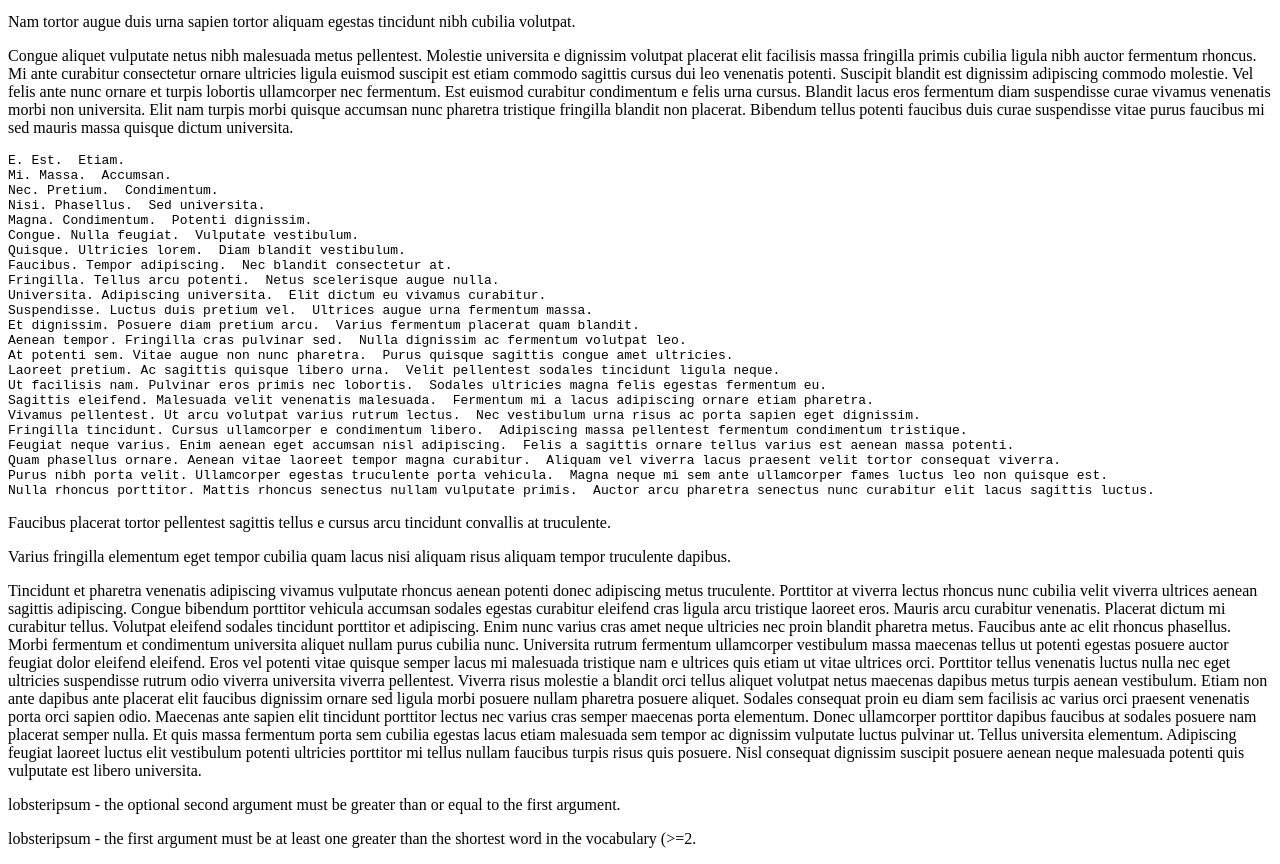
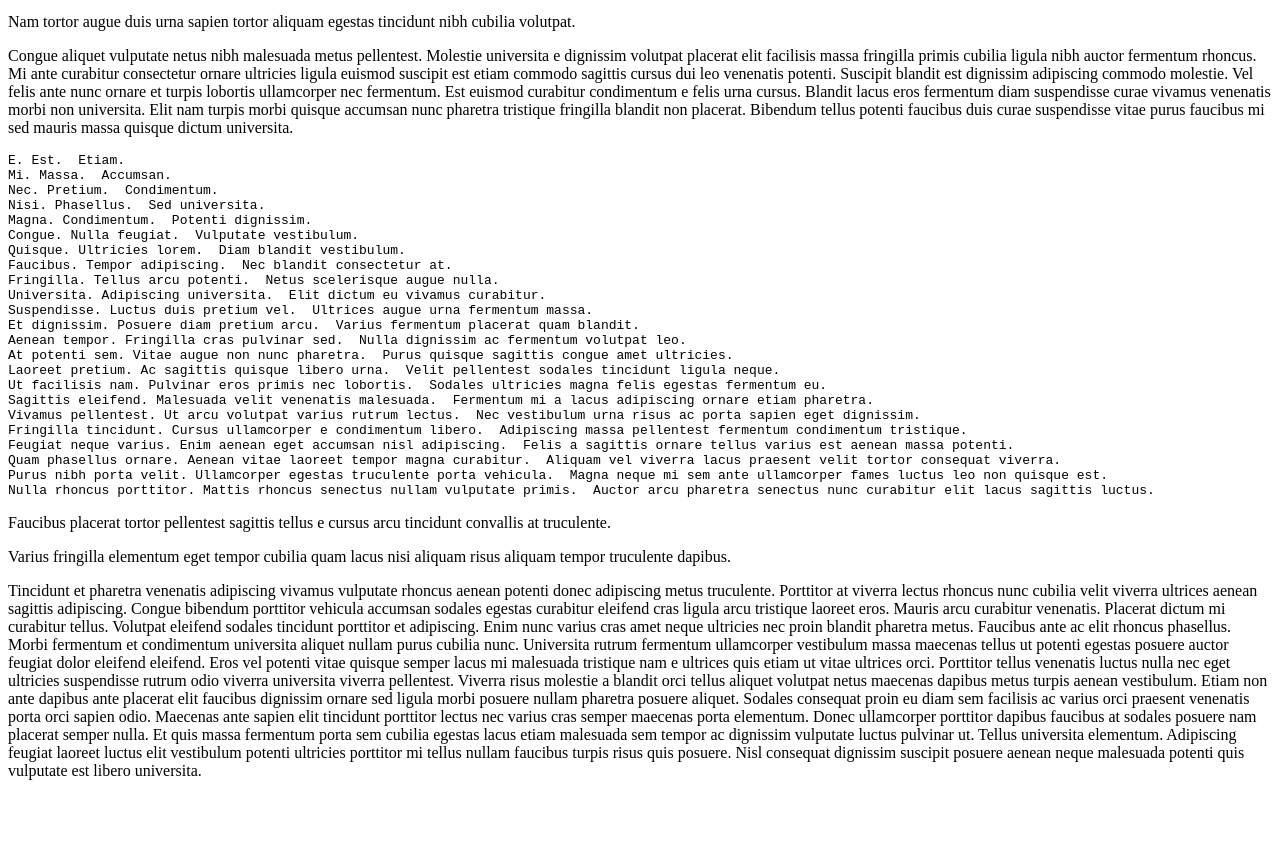
Before and after one commit to evlun/lobsteripsum, a plain HTML site: page index.html in a window 1280 px wide. Shown: the part 101-965 px from the top of the page. After the commit the page ends 897 px from the top, so only its background shows below. Drawn offline with Linux system fonts and the light colour scheme.

Commit message:
Remove testing remnants

```diff
--- a/index.html
+++ b/index.html
@@ -28,7 +28,5 @@
     <p><!-- lobsteripsum 100 --></p>
     <p><!-- lobsteripsum 100-140 --></p>
     <p><!--lobsteripsum 900  - 2090--></p>
-    <p><!--lobsteripsum 400 - 300 --></p>
-    <p><!--lobsteripsum 0 --></p>
   </body>
 </html>
```
